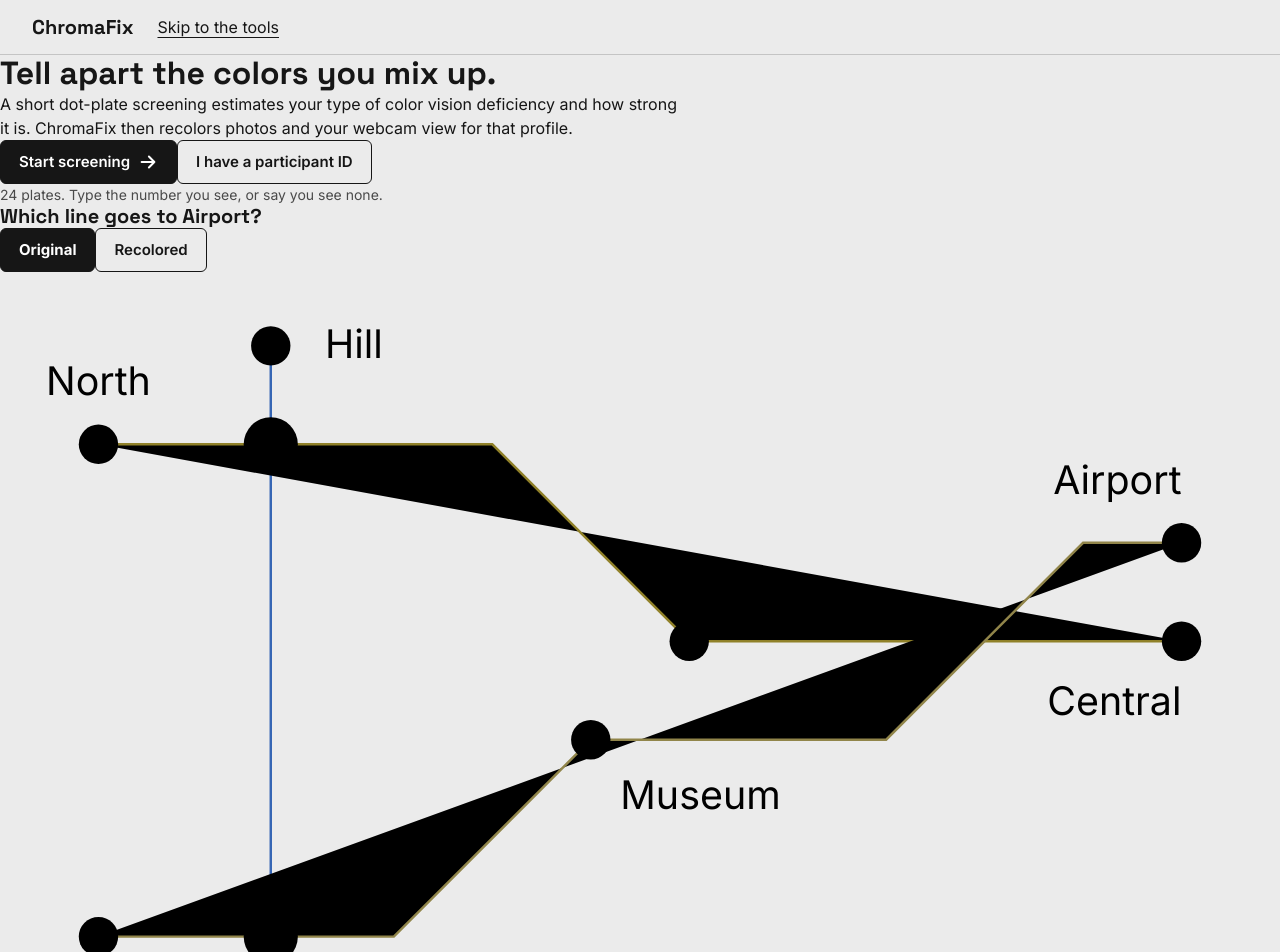
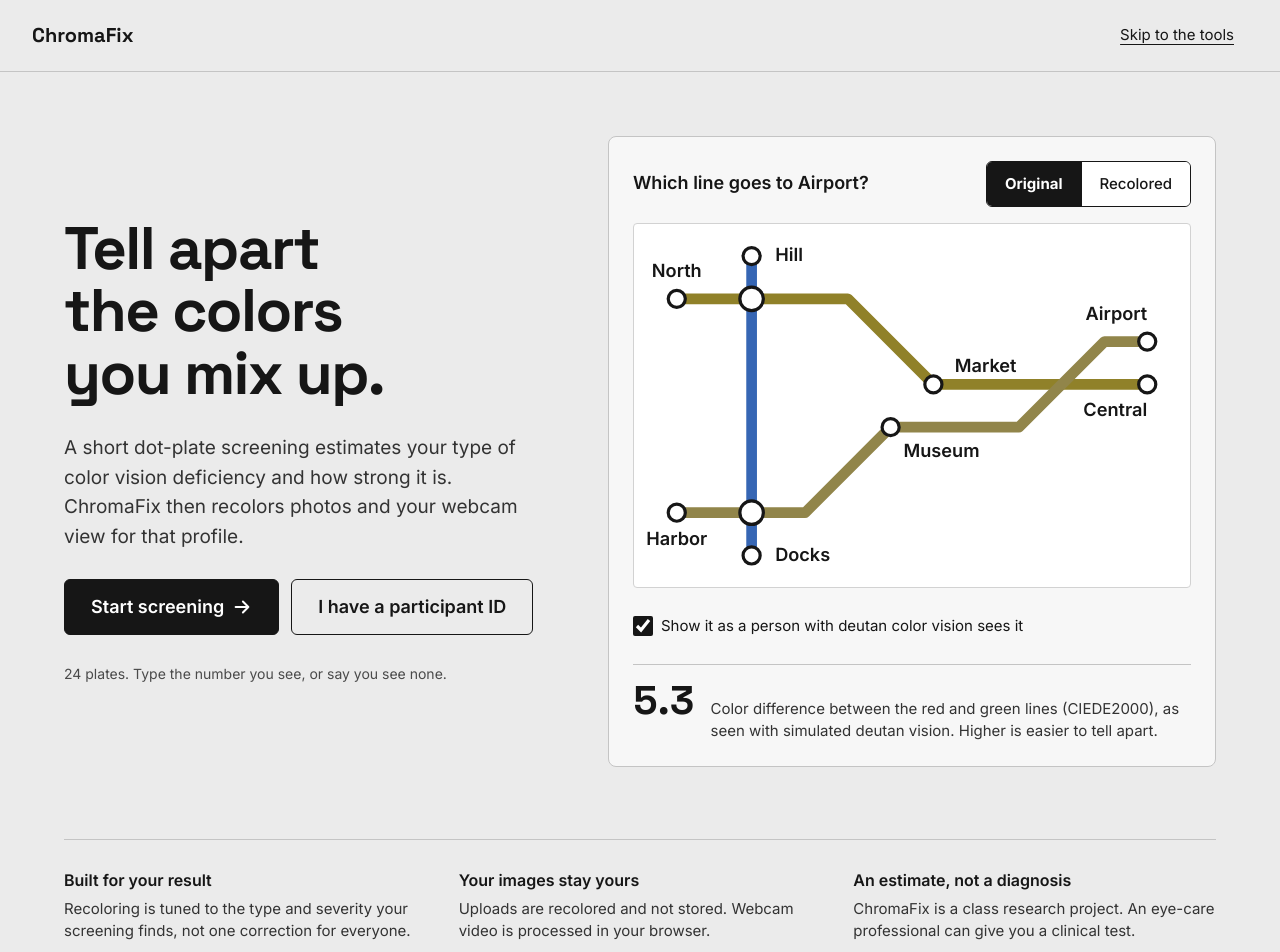
Before and after one commit to Anshika-111/computer-vision-project, a React (Vite) app in the folder web/: page / in a window 1280 px wide. Shown: the top 952 px of the page. Built offline with nearby package versions, Linux system fonts and the light colour scheme.

Commit message:
Restore welcome page styles dropped in the study game commit

```diff
--- a/web/src/styles.css
+++ b/web/src/styles.css
@@ -1281,3 +1281,231 @@ progress::-moz-progress-bar {
   border-bottom: 1px solid var(--line);
   text-align: left;
 }
+
+/* ---------- Welcome ---------- */
+
+.button-lg {
+  min-height: 56px;
+  padding: 0 26px;
+  font-size: var(--text-lg);
+}
+
+.welcome-header {
+  justify-content: space-between;
+}
+
+.welcome-skip {
+  padding: var(--space-3) 14px;
+  font-size: var(--text-md);
+}
+
+.welcome-main {
+  width: 100%;
+  max-width: var(--content-w);
+  margin: 0 auto;
+  padding: var(--space-8) var(--space-6) var(--space-7);
+  display: flex;
+  flex-direction: column;
+  gap: 72px;
+}
+
+.welcome-hero {
+  display: flex;
+  flex-wrap: wrap;
+  gap: 56px;
+  align-items: center;
+}
+
+.welcome-intro {
+  flex: 1 1 400px;
+  min-width: 0;
+  display: flex;
+  flex-direction: column;
+  gap: 28px;
+}
+
+.welcome-intro h1 {
+  font-size: clamp(2.5rem, 5vw + 0.5rem, 3.75rem);
+  line-height: 1.04;
+  letter-spacing: -0.025em;
+}
+
+.welcome-lede {
+  max-width: 30em;
+  font-size: 1.1875rem;
+  line-height: 1.55;
+  color: var(--ink-2);
+}
+
+.welcome-actions {
+  display: flex;
+  flex-wrap: wrap;
+  gap: var(--space-3);
+}
+
+.demo {
+  flex: 1 1 520px;
+  min-width: 0;
+  display: flex;
+  flex-direction: column;
+  gap: var(--space-4);
+  padding: var(--space-5);
+  border: 1px solid var(--line);
+  border-radius: var(--radius-lg);
+  background: var(--surface);
+}
+
+.demo-head {
+  display: flex;
+  flex-wrap: wrap;
+  justify-content: space-between;
+  align-items: center;
+  gap: var(--space-3);
+}
+
+.demo-head h2 {
+  font-family: var(--font-body);
+  font-size: var(--text-lg);
+  font-weight: 600;
+}
+
+.segmented {
+  display: inline-flex;
+  border: var(--border);
+  border-radius: var(--radius);
+  overflow: hidden;
+}
+
+.segmented button {
+  border: 0;
+  border-radius: 0;
+  background: var(--surface-strong);
+  font-weight: 500;
+}
+
+.segmented button + button {
+  border-left: var(--border);
+}
+
+.segmented button[aria-pressed="true"] {
+  background: var(--ink);
+  color: var(--surface-strong);
+  font-weight: 700;
+}
+
+.demo-map {
+  display: block;
+  width: 100%;
+  height: auto;
+  border: 1px solid var(--placeholder);
+  border-radius: 4px;
+  background: #ffffff;
+}
+
+.demo-map path {
+  fill: none;
+  stroke-width: 10;
+  stroke-linecap: round;
+  stroke-linejoin: round;
+  /* The one motion moment: lines ease to their new color so the change is visible.
+     End colors are exact; only the in-between frames are interpolated. */
+  transition: stroke 420ms cubic-bezier(0.16, 1, 0.3, 1);
+}
+
+.demo-map circle {
+  fill: #ffffff;
+  stroke: var(--ink);
+  stroke-width: 3;
+}
+
+.demo-map text {
+  fill: var(--ink);
+  font: 600 17px var(--font-body);
+}
+
+.demo-toggle {
+  min-height: var(--control-h);
+}
+
+.demo-readout {
+  display: flex;
+  flex-wrap: wrap;
+  align-items: baseline;
+  gap: var(--space-2) var(--space-4);
+  padding-top: var(--space-4);
+  border-top: 1px solid var(--line);
+}
+
+.demo-readout > span:last-child {
+  flex: 1 1 240px;
+  font-size: var(--text-md);
+  line-height: 1.45;
+  color: var(--ink-2);
+}
+
+.demo-number {
+  font-family: var(--font-display);
+  font-weight: 700;
+  font-size: 2.5rem;
+  line-height: 1;
+  font-variant-numeric: tabular-nums;
+}
+
+.welcome-facts {
+  margin: 0;
+  padding-top: 28px;
+  border-top: 1px solid var(--line);
+  display: grid;
+  grid-template-columns: repeat(auto-fit, minmax(min(100%, 260px), 1fr));
+  gap: var(--space-6);
+}
+
+.welcome-facts div {
+  display: flex;
+  flex-direction: column;
+  gap: 6px;
+}
+
+.welcome-facts dt {
+  font-size: var(--text-base);
+  font-weight: 600;
+}
+
+.welcome-facts dd {
+  margin: 0;
+  font-size: var(--text-md);
+  color: var(--ink-2);
+}
+
+.welcome-footer {
+  margin-top: auto;
+  padding: 20px var(--space-6);
+  border-top: 1px solid var(--line);
+  display: flex;
+  flex-wrap: wrap;
+  justify-content: space-between;
+  gap: var(--space-2) var(--space-5);
+  font-size: 0.8125rem;
+  color: var(--ink-3);
+}
+
+@media (max-width: 640px) {
+  .welcome-main {
+    padding: var(--space-7) var(--space-4) var(--space-6);
+    gap: var(--space-7);
+  }
+
+  .welcome-footer {
+    padding: var(--space-4);
+  }
+
+  .demo {
+    padding: var(--space-4) var(--space-3);
+  }
+}
+
+@media (prefers-reduced-motion: reduce) {
+  .demo-map path {
+    transition: none;
+  }
+}
```
